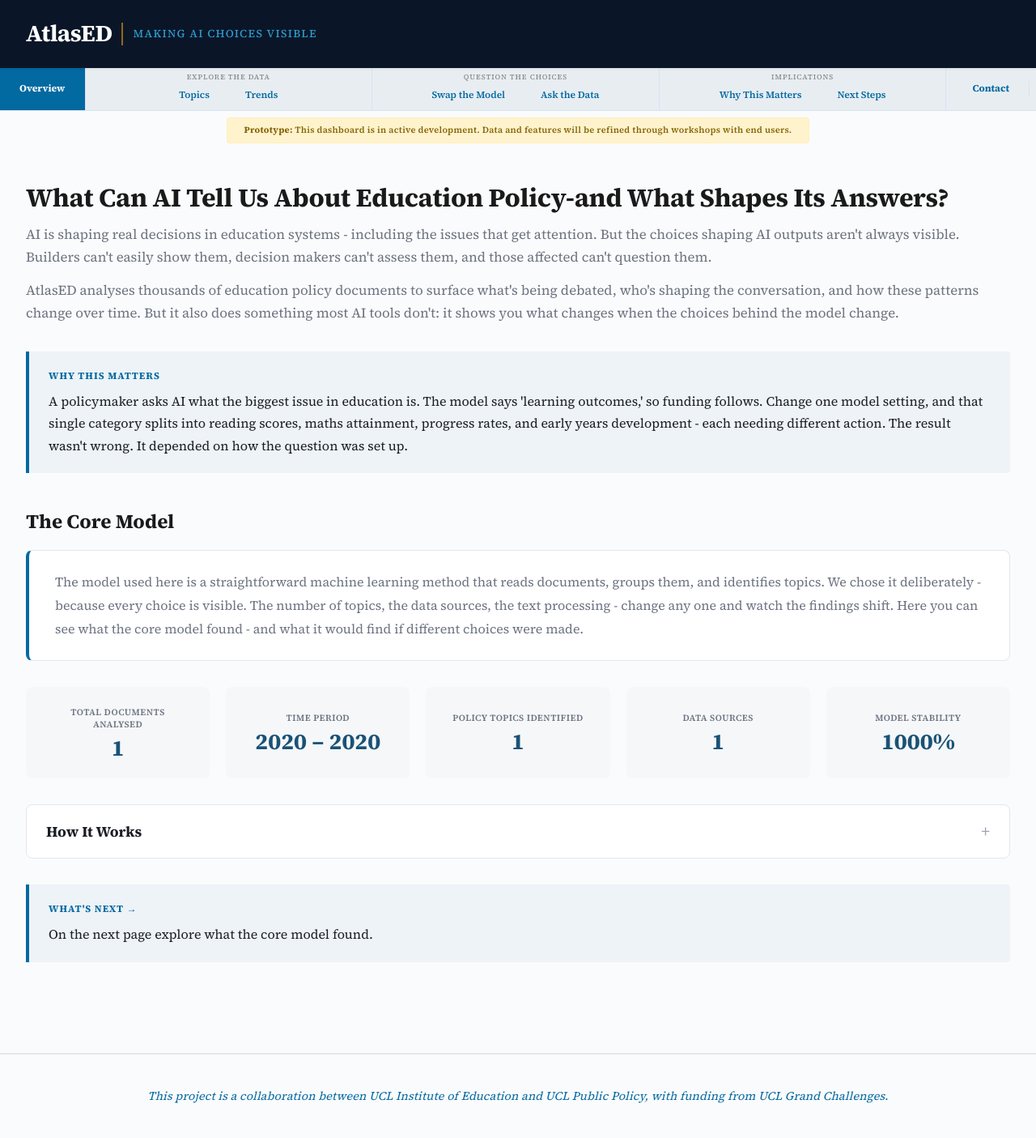
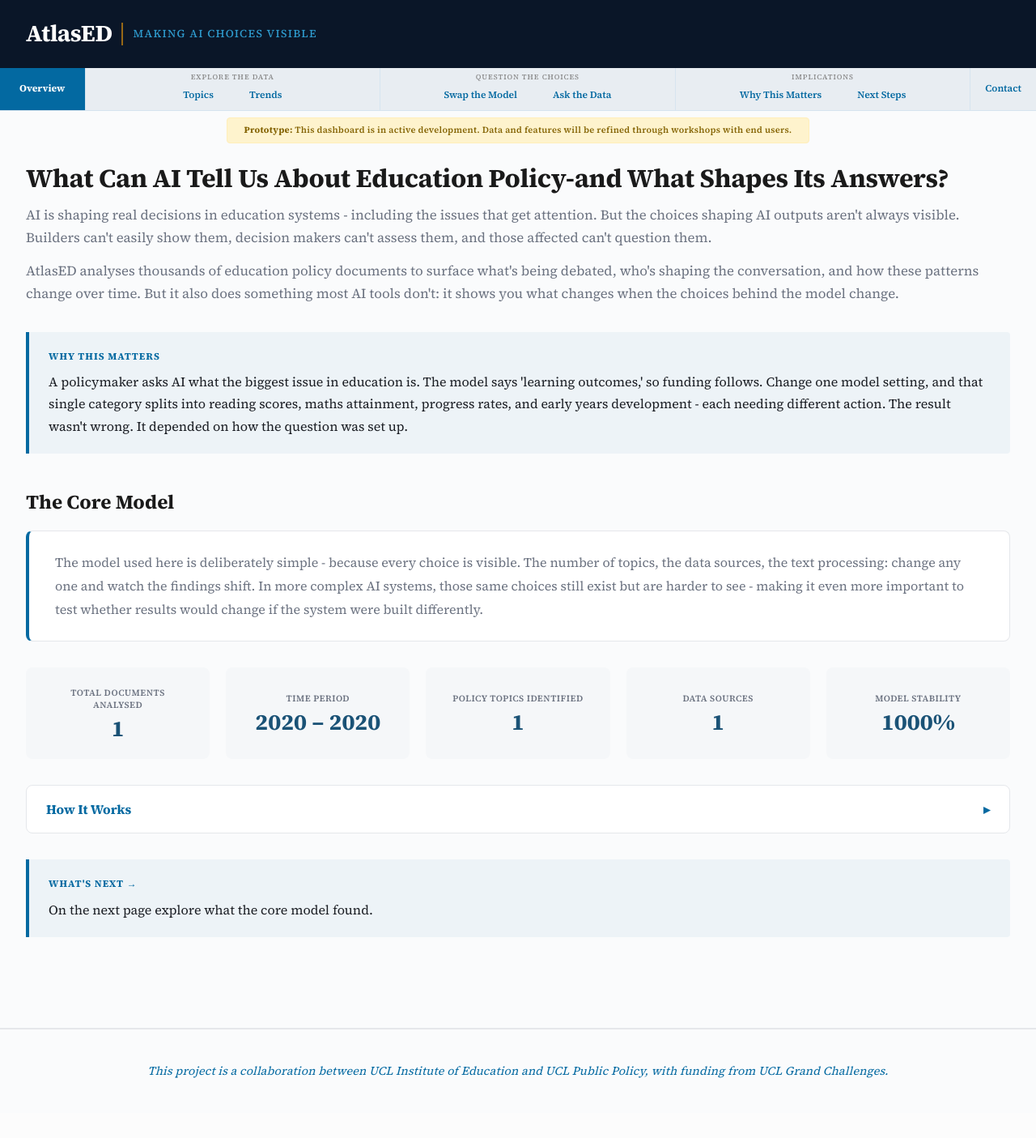
Before and after one commit to Yorkel/atlas-ed-tool, a FastAPI app: template templates/overview.html in a window 1280 px wide. Shown: the whole page at 81% size. After the commit the page ends 1331 px from the top, so only its background shows below. Run offline with FastAPI, Linux system fonts and the light colour scheme; the template is opened without the code that fills it: most values are stand-ins (such as "Sample title", 1, 10 or a date in 2020).

Commit message:
rag and contacts

```diff
--- a/static/style.css
+++ b/static/style.css
@@ -30,8 +30,6 @@ body {
   color: white;
   padding: 18px 2rem;
   box-shadow: 0 1px 4px rgba(0,0,0,0.08);
-  position: sticky;
-  top: 0;
   z-index: 100;
 }
 
@@ -75,8 +73,6 @@ body {
 /* ── Navigation ───────────────────────────────────────────────────── */
 .nav {
   width: 100%;
-  position: sticky;
-  top: 60px;
   z-index: 99;
 }
 
@@ -167,7 +163,7 @@ body {
 .main {
   max-width: 1400px;
   margin: 0 auto;
-  padding: 2.5rem 2rem;
+  padding: 1rem 2rem 2.5rem;
 }
 
 @keyframes fadeIn {
@@ -765,28 +761,32 @@ body {
 
 .accordion-toggle {
   padding: 1rem 1.5rem;
-  font-size: 18px;
+  font-size: 16px;
   font-weight: 700;
   cursor: pointer;
   list-style: none;
   display: flex;
   align-items: center;
   justify-content: space-between;
-  color: var(--text-primary);
+  color: var(--ocean);
+  transition: background 0.2s;
+}
+
+.accordion-toggle:hover {
+  background: rgba(3, 105, 161, 0.04);
 }
 
 .accordion-toggle::-webkit-details-marker { display: none; }
 
 .accordion-toggle::after {
-  content: '+';
-  font-size: 1.25rem;
-  font-weight: 400;
-  color: var(--text-muted);
+  content: '▸';
+  font-size: 1rem;
+  color: var(--ocean);
   transition: transform 0.2s;
 }
 
 .accordion[open] .accordion-toggle::after {
-  content: '-';
+  transform: rotate(90deg);
 }
 
 .accordion[open] .pipeline-grid {
--- a/templates/base.html
+++ b/templates/base.html
@@ -58,8 +58,10 @@
                     <a href="/next-steps" class="{% if active == 'next-steps' %}active{% endif %}">Next Steps</a>
                 </div>
             </div>
-            <div class="nav-column" style="flex:0 0 auto;">
-                <a href="/contact" class="nav-overview {% if active == 'contact' %}active{% endif %}" style="padding:0 24px;">Contact</a>
+            <div class="nav-column" style="flex:0 0 auto; border-right:none;">
+                <div class="link-row">
+                    <a href="/contact" class="{% if active == 'contact' %}active{% endif %}">Contact</a>
+                </div>
             </div>
         </div>
     </div>
--- a/templates/overview.html
+++ b/templates/overview.html
@@ -28,10 +28,7 @@
 
 <div class="model-desc-card">
     <p>
-        The model used here is a straightforward machine learning method that reads documents, groups them,
-        and identifies topics. We chose it deliberately - because every choice is visible. The number of
-        topics, the data sources, the text processing - change any one and watch the findings shift. Here
-        you can see what the core model found - and what it would find if different choices were made.
+        The model used here is deliberately simple - because every choice is visible. The number of topics, the data sources, the text processing: change any one and watch the findings shift. In more complex AI systems, those same choices still exist but are harder to see - making it even more important to test whether results would change if the system were built differently.
     </p>
 </div>
 
```
Also changed, not shown: templates/ask.html (+3 -116 lines), templates/contact.html (+9 -6 lines).
